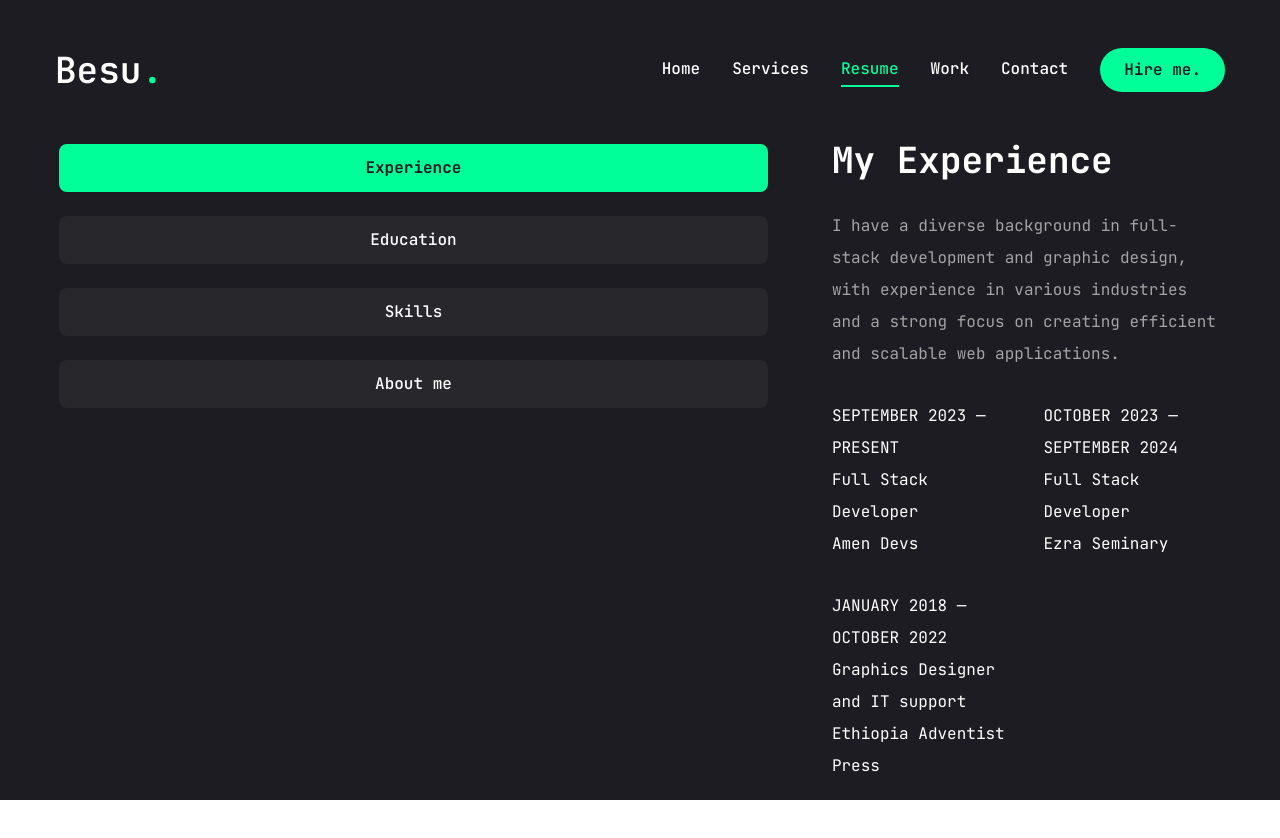
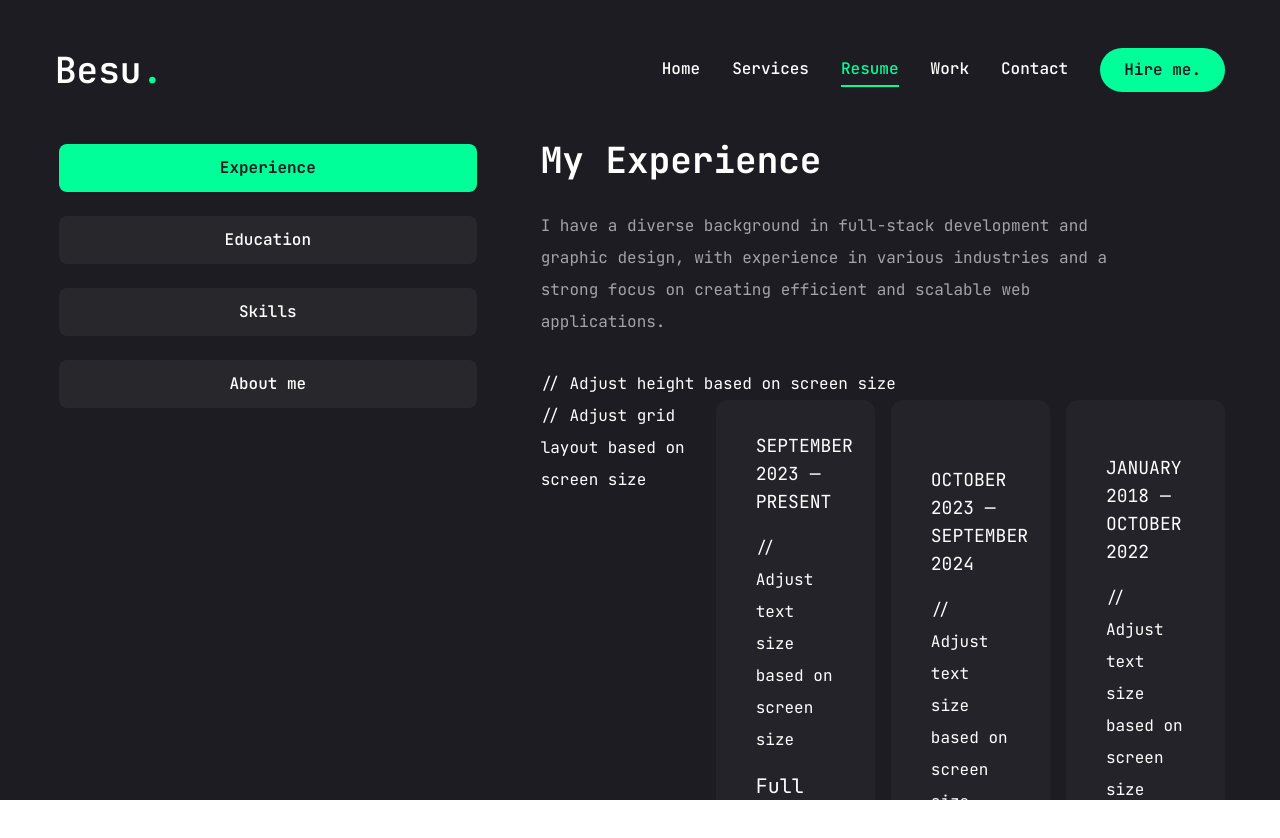
Before and after one commit to Besufekad-HAZ/My-Portfolio-Next, a Next.js app: page /resume in a window 1280 px wide. Shown: the top 838 px of the page. Before the commit the page ends 800 px from the top, so only its background shows below. Built offline with nearby package versions, Linux system fonts and the light colour scheme.

Commit message:
Update the scroll area to be responsivness

```diff
--- a/app/resume/page.tsx
+++ b/app/resume/page.tsx
@@ -99,7 +99,7 @@ const education = {
     },
     {
       institution: "Berhanena Selam Printing Enterprise",
-      degree: "Graphics and layout design with printing techonology",
+      degree: "Graphics and layout design with printing technology",
       duration: "JANUARY 2019 — MAY 2019",
     },
     {
@@ -216,17 +216,33 @@ const Resume = () => {
                 <p className="max-w-[600px] text-white/60 mx-auto xl:mx-0">
                   {experience.description}
                 </p>
-                <ScrollArea className="h-[400px]">
-                  <ul className="grid grid-cols-1 lg:grid-cols-2 gap-[30px]">
+                <ScrollArea className="h-[400px] lg:h-[500px]">
+                  {" "}
+                  // Adjust height based on screen size
+                  <ul className="grid grid-cols-1 gap-4 sm:grid-cols-2 lg:grid-cols-3 xl:grid-cols-4">
+                    {" "}
+                    // Adjust grid layout based on screen size
                     {experience.items.map((item, index) => {
                       return (
-                        <li key={index}>
-                          <span>{item.duration}</span>
-                          <h3>{item.position}</h3>
-                          <div>
-                            {/* dot  */}
-                            <span></span>
-                            <p>{item.company}</p>
+                        <li
+                          key={index}
+                          className="bg-[#232329] py-4 px-6 sm:py-6 sm:px-8 lg:py-8 lg:px-10 rounded-xl
+                         flex flex-col justify-center items-center lg:items-start gap-2 sm:gap-3 lg:gap-4"
+                        >
+                          <span className="text-sm sm:text-base lg:text-lg">
+                            {item.duration}
+                          </span>{" "}
+                          // Adjust text size based on screen size
+                          <h3 className="text-base sm:text-lg lg:text-xl">
+                            {item.position}
+                          </h3>{" "}
+                          <div className="flex flex-col items-center lg:items-start">
+                            <span className="w-2 h-2 bg-white rounded-full"></span>{" "}
+                            // Example dot, adjust as needed
+                            <p className="text-sm sm:text-base lg:text-lg">
+                              {item.company}
+                            </p>{" "}
+                            // Adjust text size based on screen size
                           </div>
                         </li>
                       );
```
